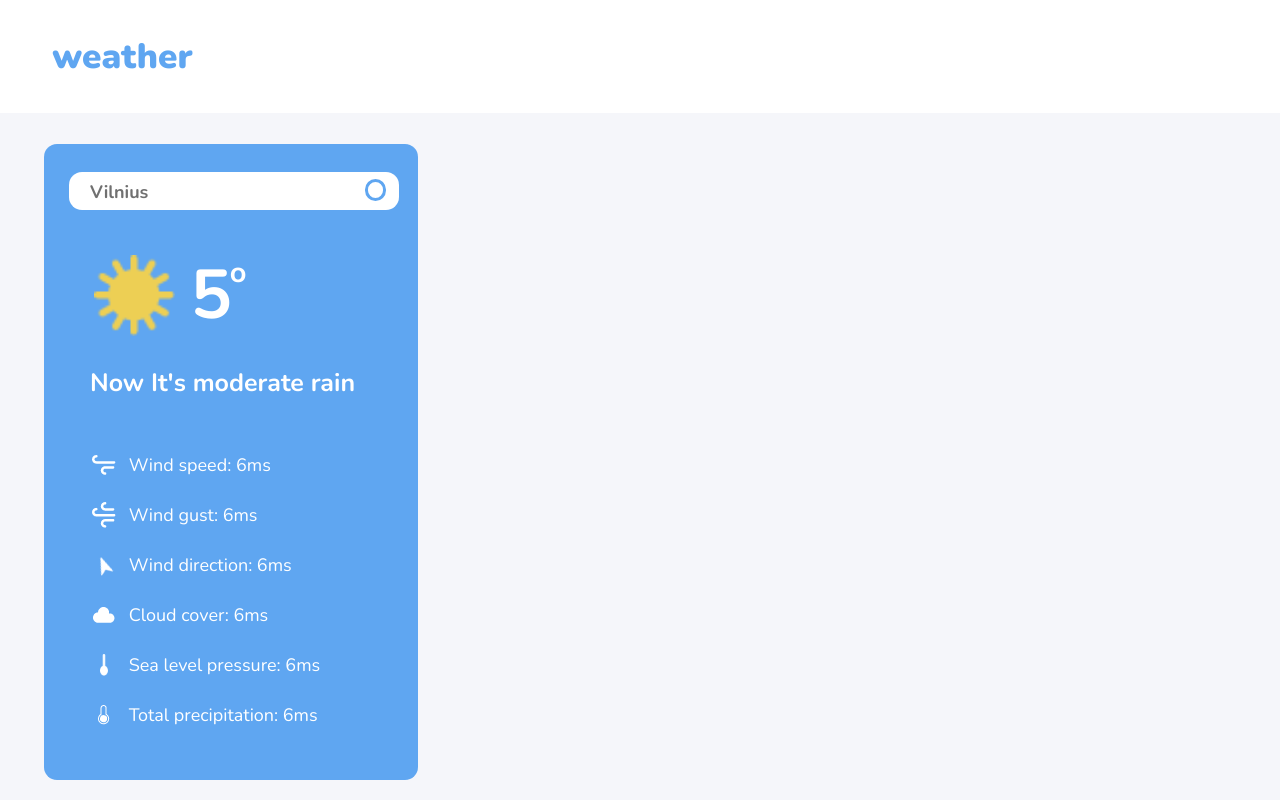
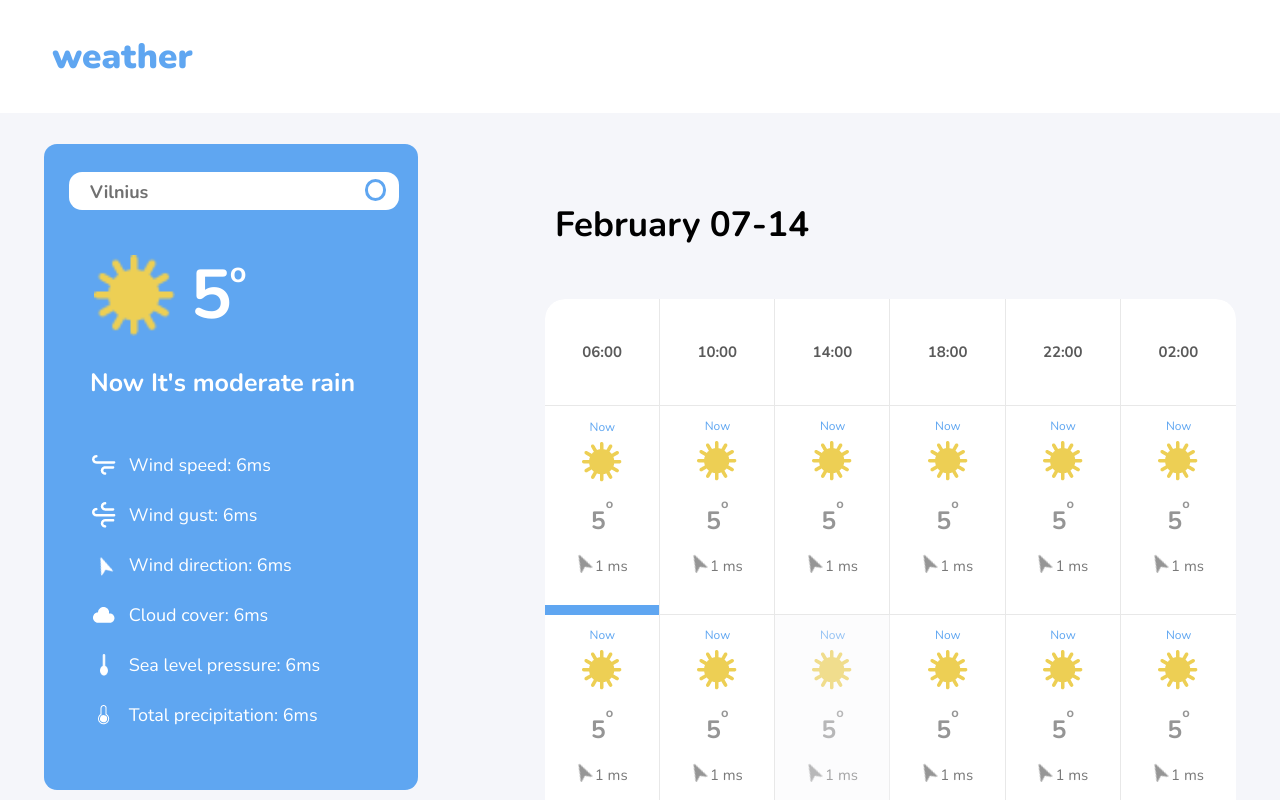
Before and after one commit to sunny-github-acc/weather-vue-app, a Vue app: page / in a window 1280 px wide. Shown: the top 800 px of the page. Built offline with nearby package versions, Linux system fonts and the light colour scheme.

Commit message:
Added extended desktop

```diff
--- a/src/App.vue
+++ b/src/App.vue
@@ -33,7 +33,7 @@ export default defineComponent({
 body {
   background-color: $color-body-background;
   font-family: Nunito, sans-serif;
-  min-width: 200px;
+  min-width: $breakpoint-desktop;
 }
 
 #app {
--- a/src/Styles.scss
+++ b/src/Styles.scss
@@ -9,11 +9,7 @@ $color-main-border: #e8e8e8;
 $color-search-placeholder: #707070;
 $color-main-time: #5a5a5a;
 $color-main-weather-details: #959595;
+$color-main-wind-speed: #797979;
 
-$breakpoint-hero: 600px;
-
-$mobile-padding-left: 24px;
-$mobile-padding-top: 27px;
-
-$desktop-padding-left: 52px;
-$desktop-padding-top: 33px;
+$breakpoint-desktop: 376px;
+$breakpoint-max-width: 1679px;
--- /dev/null
+++ b/src/components/extended-desktop/ExtendedDesktop.vue
@@ -0,0 +1,271 @@
+<template>
+  <div class="extended-desktop" :style="'--day:' + days">
+    <div class="date">February 07-14</div>
+    <div class="table">
+      <div v-for="hour in hours" class="hour" :key="hour">
+        {{ hour }}
+      </div>
+      <div v-for="(thumb, index) in thumbs" class="thumb" :key="index">
+        <div class="image-container">
+          <div class="now-pin">Now</div>
+          <img :src="image" class="image" />
+        </div>
+        <div class="temperature">
+          <div class="number">5</div>
+          <div class="symbol">o</div>
+        </div>
+        <div class="wind">
+          <div class="wind-direction">
+            <img :src="windDirection" class="image" />
+          </div>
+          <div class="text">{{ thumb }} ms</div>
+        </div>
+      </div>
+    </div>
+  </div>
+</template>
+
+<script lang="ts">
+import { defineComponent } from "vue";
+
+export default defineComponent({
+  name: "ExtendedDesktop",
+  components: {},
+  data: () => ({
+    hours: ["06:00", "10:00", "14:00", "18:00", "22:00", "02:00"],
+    days: "'Tue'",
+    thumbs: [
+      1, 1, 1, 1, 1, 1, 1, 1, 1, 1, 1, 1, 1, 1, 1, 1, 1, 1, 1, 1, 1, 1, 1, 1, 1,
+      1, 1, 1, 1, 1, 1, 1, 1, 1, 1, 1, 1, 1, 1, 1, 1, 1,
+    ],
+    image: require("@/assets/images/day/clear.png"),
+    windDirection: require("@/assets/images/details/wind-direction-dark.png"),
+  }),
+});
+</script>
+
+<style lang="scss" scoped>
+@import "@/Styles.scss";
+
+.extended-desktop {
+  display: none;
+}
+
+@media screen and (min-width: $breakpoint-desktop) {
+  .extended-desktop {
+    display: unset;
+    flex-grow: 1;
+    overflow: scroll;
+    min-width: $breakpoint-desktop;
+
+    .date {
+      color: $color-black;
+      font: normal normal bold 35px/47px Nunito;
+      margin: 57px 0 51px 137px;
+    }
+
+    .table {
+      display: grid;
+      grid-template-columns: repeat(6, minmax(100px, 1fr));
+      border-radius: 20px;
+      margin: 0 43px 98px 127px;
+      overflow: scroll;
+      width: calc(100% - 127px);
+
+      .hour {
+        display: flex;
+        align-items: center;
+        justify-content: center;
+        background-color: $color-white;
+        border-right: 1px solid $color-main-border;
+        border-bottom: 1px solid $color-main-border;
+        color: $color-main-time;
+        font: normal normal bold 15px/20px Nunito;
+        height: 107px;
+
+        &:first-child {
+          border-radius: 20px 0 0 0;
+        }
+
+        &:nth-child(6) {
+          border-radius: 0 20px 0 0;
+          border-right: none;
+        }
+      }
+
+      .thumb {
+        display: flex;
+        flex-direction: column;
+        align-items: center;
+        justify-content: center;
+        position: relative;
+        background-color: $color-white;
+        border-right: 1px solid $color-main-border;
+        border-bottom: 1px solid $color-main-border;
+        height: 209px;
+
+        .image-container {
+          position: relative;
+          height: 40px;
+          margin-bottom: 22.39px;
+
+          .now-pin {
+            position: absolute;
+            top: -27px;
+            width: 25px;
+            text-align: center;
+            right: calc(50% - 12.5px);
+            color: $color-primary;
+            font: normal normal normal 12px/25px Nunito;
+          }
+
+          .image {
+            height: 100%;
+          }
+        }
+
+        .temperature {
+          display: flex;
+          margin-bottom: 16.18px;
+
+          .number {
+            color: $color-main-weather-details;
+            font: normal normal bold 25px/34px Nunito;
+          }
+
+          .symbol {
+            position: relative;
+            bottom: 9px;
+            color: $color-main-weather-details;
+            font: normal normal bold 13px/18px Nunito;
+          }
+        }
+
+        .wind {
+          display: flex;
+
+          .wind-direction {
+            margin-right: 5.64px;
+
+            .image {
+              height: 18.31px;
+              transform: matrix(0.9, -0.44, 0.44, 0.9, 0, 0);
+            }
+          }
+
+          .text {
+            color: $color-main-wind-speed;
+            font: normal normal normal 15px/25px Nunito;
+          }
+        }
+
+        &:nth-last-child(1),
+        &:nth-last-child(7),
+        &:nth-last-child(13),
+        &:nth-last-child(19),
+        &:nth-last-child(25),
+        &:nth-last-child(31),
+        &:nth-last-child(37) {
+          border-right: none;
+        }
+
+        &:nth-last-child(1) {
+          border-radius: 0 0 20px;
+        }
+
+        &:nth-last-child(6) {
+          border-radius: 0 0 0 20px;
+        }
+
+        &:nth-child(7) {
+          border-bottom: none;
+
+          &::after {
+            position: absolute;
+            bottom: 0;
+            content: "";
+            width: 100%;
+            height: 10px;
+            background: $color-primary;
+          }
+        }
+
+        &:nth-child(15) {
+          opacity: 0.65;
+        }
+
+        &:nth-child(7),
+        &:nth-child(13),
+        &:nth-child(19),
+        &:nth-child(25),
+        &:nth-child(31),
+        &:nth-child(37),
+        &:nth-child(43) {
+          &::before {
+            position: absolute;
+            left: -77px;
+            top: calc(50% - 10px);
+            color: $color-main-time;
+            font: normal normal bold 15px/20px Nunito;
+            height: 20px;
+            text-align: center;
+            width: 42px;
+          }
+        }
+
+        &:nth-child(7) {
+          &::before {
+            content: "Today";
+          }
+        }
+
+        &:nth-child(13) {
+          &::before {
+            content: var(--day);
+          }
+        }
+
+        &:nth-child(19) {
+          &::before {
+            content: var(--day);
+          }
+        }
+
+        &:nth-child(25) {
+          &::before {
+            content: var(--day);
+          }
+        }
+
+        &:nth-child(31) {
+          &::before {
+            content: var(--day);
+          }
+        }
+
+        &:nth-child(37) {
+          &::before {
+            content: var(--day);
+          }
+        }
+
+        &:nth-child(43) {
+          &::before {
+            content: var(--day);
+          }
+        }
+      }
+
+      .days {
+        display: flex;
+        flex-direction: column;
+
+        & * {
+          color: $color-main-time;
+          font: normal normal bold 15px/20px Nunito;
+        }
+      }
+    }
+  }
+}
+</style>
--- a/src/components/extended-mobile/ExtendedMobile.vue
+++ b/src/components/extended-mobile/ExtendedMobile.vue
@@ -47,10 +47,11 @@ export default defineComponent({
   display: flex;
   align-items: center;
   background: $color-white 0% 0% no-repeat padding-box;
+  border-top: none;
   border: 1px solid $color-main-border;
-  border-top: none;
-  padding-left: calc($mobile-padding-left - 2px);
   height: 102px;
+  padding: 0 22px;
+  white-space: nowrap;
   width: 100%;
 
   .hours {
@@ -104,7 +105,7 @@ export default defineComponent({
   border: 1px solid $color-main-border;
   border-top: none;
   height: 102px;
-  padding: 0 calc($mobile-padding-left - 2px);
+  padding: 0 22px;
 
   .text {
     color: $color-main-time;
@@ -123,7 +124,7 @@ export default defineComponent({
   }
 }
 
-@media screen and (min-width: $breakpoint-hero) {
+@media screen and (min-width: $breakpoint-desktop) {
   .extended-mobile {
     display: none;
   }
--- a/src/components/nav/Nav.vue
+++ b/src/components/nav/Nav.vue
@@ -13,22 +13,22 @@ export default { name: "Nav" };
 
 nav {
   background: $color-primary;
-  max-width: 1679px;
+  max-width: $breakpoint-max-width;
   width: 100%;
 
   .title {
     color: $color-white;
     font: normal normal 900 35px/47px Nunito;
     letter-spacing: 0px;
-    padding: $mobile-padding-top $mobile-padding-left;
+    padding: 27px 24px;
   }
 
-  @media screen and (min-width: $breakpoint-hero) {
+  @media screen and (min-width: $breakpoint-desktop) {
     background: $color-white;
 
     .title {
       color: $color-primary;
-      padding: $desktop-padding-top $desktop-padding-left;
+      padding: 33px 52px;
     }
   }
 }
--- a/src/components/summary/Summary.vue
+++ b/src/components/summary/Summary.vue
@@ -28,16 +28,14 @@ $search-icon-width: 21.45px;
 
 .summary {
   background: $color-primary;
-  padding: 0 calc($mobile-padding-left - 1px) 50px
-    calc($mobile-padding-left - 2px);
+  padding: 0 23px 50px 22px;
   width: 100%;
 
-  @media screen and (min-width: $breakpoint-hero) {
+  @media screen and (min-width: $breakpoint-desktop) {
     border-radius: 13px;
-    padding: 0 calc($mobile-padding-left - 5px) 50px
-      calc($mobile-padding-left + 1px);
+    padding: 0 19px 50px 25px;
     width: 374px;
-    height: 635.5px;
+    height: 100%;
   }
 }
 </style>
--- a/src/components/summary/content/Description.vue
+++ b/src/components/summary/content/Description.vue
@@ -19,7 +19,7 @@ export default defineComponent({
   margin: 0 0 40px;
   padding: 0 3px;
 
-  @media screen and (min-width: $breakpoint-hero) {
+  @media screen and (min-width: $breakpoint-desktop) {
     padding: 0 21px;
   }
 }
--- a/src/components/summary/content/Details.vue
+++ b/src/components/summary/content/Details.vue
@@ -63,7 +63,7 @@ export default defineComponent({
     }
   }
 
-  @media screen and (min-width: $breakpoint-hero) {
+  @media screen and (min-width: $breakpoint-desktop) {
     .image-container {
       margin: 0 15.03px 0 25px;
     }
--- a/src/components/summary/content/ExtraDetails.vue
+++ b/src/components/summary/content/ExtraDetails.vue
@@ -76,12 +76,16 @@ export default defineComponent({
 
 .extra-details {
   display: flex;
-  margin-bottom: 20px;
+  flex-wrap: wrap;
 
   .extra-detail-column {
     display: flex;
-    flex-wrap: wrap;
-    width: 50%;
+    flex-direction: column;
+    min-width: 155px;
+
+    &:nth-child(1) {
+      margin-right: 30px;
+    }
 
     .detail-container {
       display: flex;
@@ -142,7 +146,7 @@ export default defineComponent({
   }
 }
 
-@media screen and (min-width: $breakpoint-hero) {
+@media screen and (min-width: $breakpoint-desktop) {
   .extra-details {
     flex-direction: column;
 
@@ -150,7 +154,7 @@ export default defineComponent({
       width: 100%;
 
       .detail-container {
-        margin-left: 20px;
+        margin: 0 20px;
 
         .image-container {
           margin-right: 9.63px;
--- a/src/components/summary/content/Search.vue
+++ b/src/components/summary/content/Search.vue
@@ -41,7 +41,7 @@ $search-icon-width: 21.45px;
     font: normal normal medium 18px/23px Nunito;
   }
 
-  @media screen and (min-width: $breakpoint-hero) {
+  @media screen and (min-width: $breakpoint-desktop) {
     background: $color-white;
     margin: 28px 0 38px;
 
--- a/src/views/Main.vue
+++ b/src/views/Main.vue
@@ -2,6 +2,7 @@
   <div class="main">
     <Summary />
     <ExtendedMobile />
+    <ExtendedDesktop />
   </div>
 </template>
 
@@ -9,10 +10,11 @@
 import { defineComponent } from "vue";
 import Summary from "@/components/summary/Summary.vue";
 import ExtendedMobile from "@/components/extended-mobile/ExtendedMobile.vue";
+import ExtendedDesktop from "@/components/extended-desktop/ExtendedDesktop.vue";
 
 export default defineComponent({
   name: "Home",
-  components: { Summary, ExtendedMobile },
+  components: { Summary, ExtendedMobile, ExtendedDesktop },
 });
 </script>
 
@@ -21,11 +23,13 @@ export default defineComponent({
 
 .main {
   background: $color-main-background 0% 0% no-repeat padding-box;
-  max-width: 1679px;
+  max-width: $breakpoint-max-width;
   width: 100%;
 
-  @media screen and (min-width: $breakpoint-hero) {
+  @media screen and (min-width: $breakpoint-desktop) {
+    display: flex;
     padding: 31px 44px;
+    overflow: scroll;
   }
 }
 </style>
```
